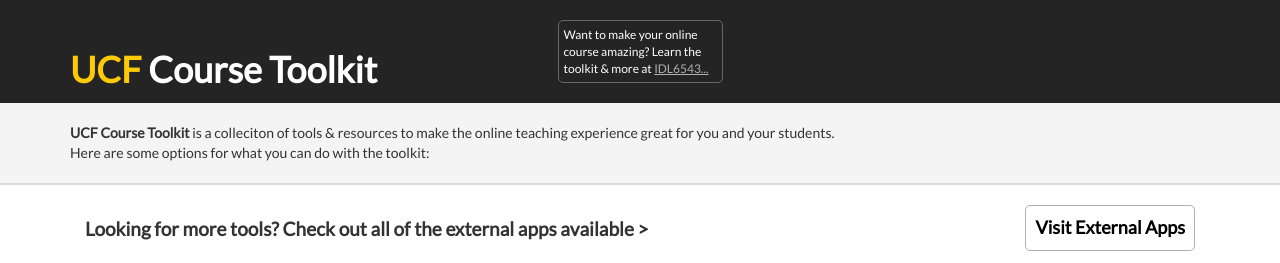
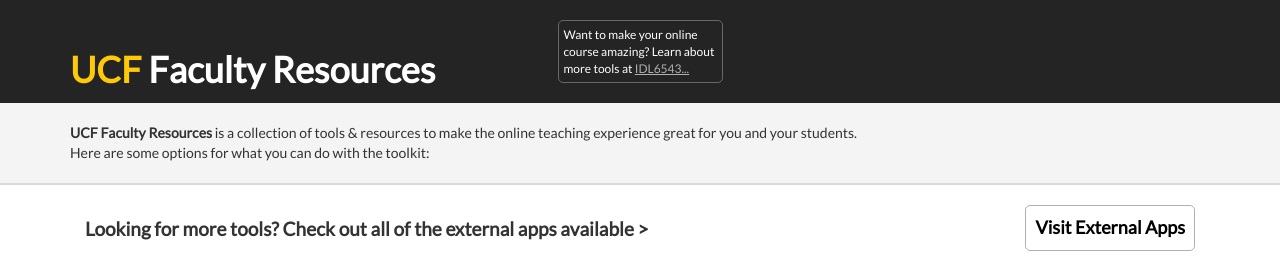
Before and after one commit to ucfopen/faculty-tools, a Flask app: template faculty_resources/templates/base.html in a window 1280 px wide. Shown: the top 263 px of the page. Run offline with Flask 2, Linux system fonts and the light colour scheme; the template is opened without the code that fills it, so the values that code supplies are empty; parts of the project's set-up code (start-up, migrations or seed data) failed here and were passed over; some libraries are stand-ins or nearby versions.

Commit message:
changed Course Toolkit to be Faculty Resources

```diff
--- a/faculty_resources/templates/base.html
+++ b/faculty_resources/templates/base.html
@@ -15,17 +15,17 @@
 		<script type="text/javascript" src="{{ url_for('static', filename='js/main.js') }}"></script>
 
 
-		<title>UCF Course Toolkit</title>
+		<title>UCF Faculty Resources</title>
 	  </head>
 
 	  <div id="banner">
 		<div class="container">
 			<div class="row">
 				<div class="col-md-5 col-sm-5">
-					<h1><span class="gold">UCF</span> Course Toolkit</h1>
+					<h1><span class="gold">UCF</span> Faculty Resources</h1>
 				</div>
 				<div class="col-md-2 col-sm-2 offset-md-5" id="intro-blurb">
-					<p>Want to make your online course amazing? Learn the toolkit &amp; more at <a href="https://***REMOVED***/" target="_blank">IDL6543...</a></p>
+					<p>Want to make your online course amazing? Learn about more tools at <a href="https://***REMOVED***/" target="_blank">IDL6543...</a></p>
 				</div>
 			</div>
 		</div>
@@ -34,7 +34,7 @@
 		<div class="container">
 			<div class="row">
 				<div class="col-md-12" id="toolkit-intro">
-					<p><strong>UCF Course Toolkit</strong> is a colleciton of tools &amp; resources to make the online teaching experience great for you and your students.</p>
+					<p><strong>UCF Faculty Resources</strong> is a collection of tools &amp; resources to make the online teaching experience great for you and your students.</p>
 					<p>Here are some options for what you can do with the toolkit:</p>
 				</div>
 			</div>
```
